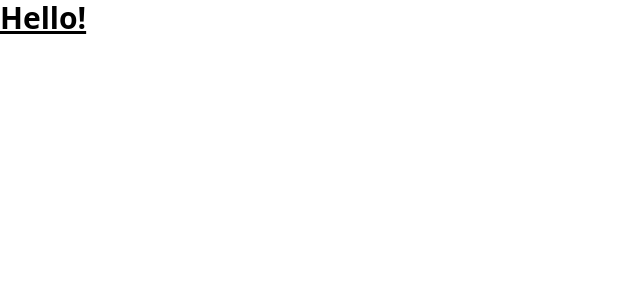
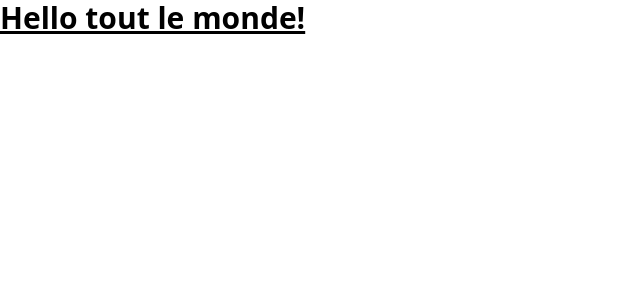
Before and after one commit to SilentCraftsman/OC.P8, a React (Vite) app: page / in a window 1280 px wide. Shown: the top 300 px of the page, without its empty margins (0-640 px from the left). Built offline with nearby package versions, Linux system fonts and the light colour scheme.

Commit message:
deploy test

```diff
--- a/src/App.jsx
+++ b/src/App.jsx
@@ -3,7 +3,7 @@
 const App = () => {
   return (
     <div>
-      <h1 className="text-3xl font-bold underline"> Hello!</h1>
+      <h1 className="text-3xl font-bold underline"> Hello tout le monde!</h1>
     </div>
   );
 };
```
